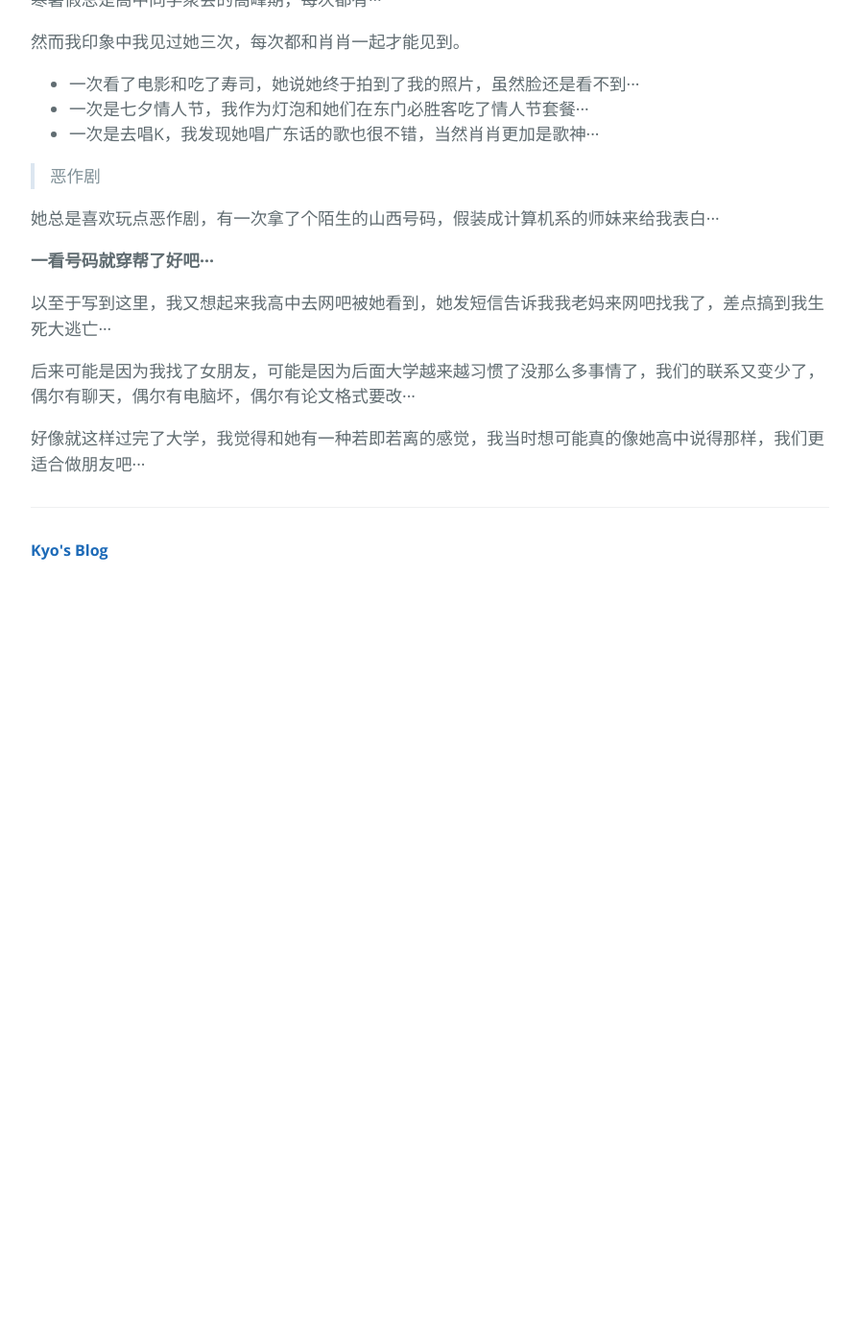
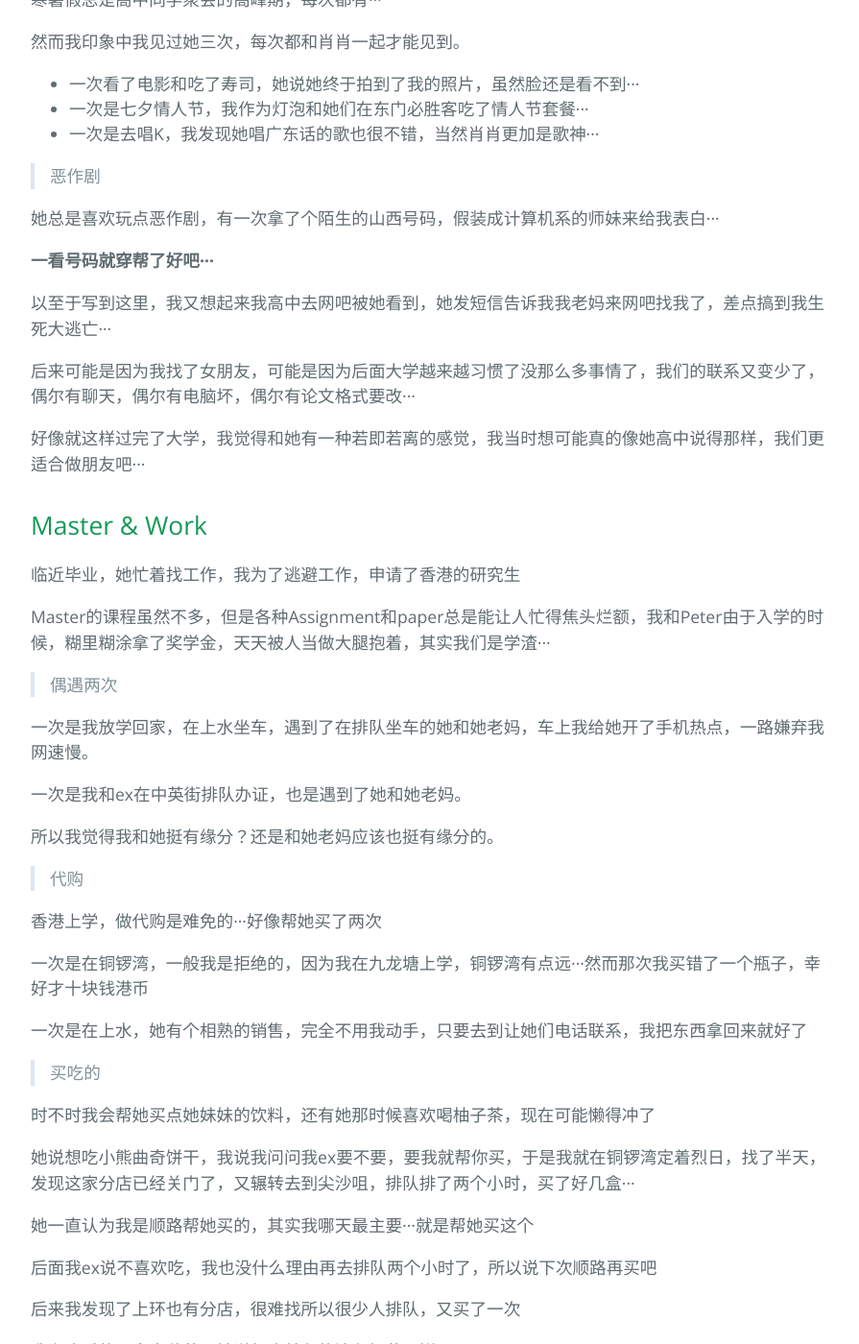
Before and after one commit to swhkyo/swhkyo.github.io, a Jekyll site: the page built from _posts/2017-08-25-history.md, in a window 1280 px wide and 1400 px high, scrolled down 3761 px. Shown: the whole window at 96% size, without its empty margins (192-1087 px from the left). Built offline with Jekyll 4.4.1, drawn with Linux system fonts in a browser that asks for light colours; before the commit the page ends 4378 px from its top, so only the background shows below that; some of the changed text lies outside the part shown.

Commit message:
update history part

```diff
--- a/_posts/2017-08-25-history.md
+++ b/_posts/2017-08-25-history.md
@@ -160,3 +160,91 @@ categories: jekyll update
 后来可能是因为我找了女朋友，可能是因为后面大学越来越习惯了没那么多事情了，我们的联系又变少了，偶尔有聊天，偶尔有电脑坏，偶尔有论文格式要改···
 
 好像就这样过完了大学，我觉得和她有一种若即若离的感觉，我当时想可能真的像她高中说得那样，我们更适合做朋友吧···
+
+## Master & Work ##
+
+临近毕业，她忙着找工作，我为了逃避工作，申请了香港的研究生
+
+Master的课程虽然不多，但是各种Assignment和paper总是能让人忙得焦头烂额，我和Peter由于入学的时候，糊里糊涂拿了奖学金，天天被人当做大腿抱着，其实我们是学渣···
+
+>偶遇两次
+
+一次是我放学回家，在上水坐车，遇到了在排队坐车的她和她老妈，车上我给她开了手机热点，一路嫌弃我网速慢。
+
+一次是我和ex在中英街排队办证，也是遇到了她和她老妈。
+
+所以我觉得我和她挺有缘分？还是和她老妈应该也挺有缘分的。
+
+>代购
+
+香港上学，做代购是难免的···好像帮她买了两次
+
+一次是在铜锣湾，一般我是拒绝的，因为我在九龙塘上学，铜锣湾有点远···然而那次我买错了一个瓶子，幸好才十块钱港币
+
+一次是在上水，她有个相熟的销售，完全不用我动手，只要去到让她们电话联系，我把东西拿回来就好了
+
+>买吃的
+
+时不时我会帮她买点她妹妹的饮料，还有她那时候喜欢喝柚子茶，现在可能懒得冲了
+
+她说想吃小熊曲奇饼干，我说我问问我ex要不要，要我就帮你买，于是我就在铜锣湾定着烈日，找了半天，发现这家分店已经关门了，又辗转去到尖沙咀，排队排了两个小时，买了好几盒···
+
+她一直认为我是顺路帮她买的，其实我哪天最主要···就是帮她买这个
+
+后面我ex说不喜欢吃，我也没什么理由再去排队两个小时了，所以说下次顺路再买吧
+
+后来我发现了上环也有分店，很难找所以很少人排队，又买了一次
+
+我上班后的那个中秋节，她说想吃美心的流心奶黄月饼。
+
+我也不知道这是什么鬼月饼，中英街售罄，香港售罄
+
+托中英街上班的朋友，天天问买不到
+
+自己每天下班去美心问，和我说要预售券(我买的到底是月饼还是限量版球鞋？？？)
+
+问同事，同事只有一张预售券，自己要用(我到底是不是在买预售的限量版球鞋？？？)
+
+上天都被我感动了？不，奇华被我感动了，出了同款奶黄月饼而且更好吃，那天我路过粉岭，看到就买下来了，也算是买到了哈哈，而且果然第二天就售罄。
+
+>我分手了
+
+我和ex有大半年没联系，拖下去也没什么意思，我发短信和ex说清楚，也不知道为什么，当即就和她说了。然后和她聊了半天
+
+那天晚上我打了一大段，写了又删了，内容大概是我想对她好我想追她
+
+**因为我刚正式分手所以说这些很奇怪，所以删了？**
+
+**还是我觉得她还是只把我当好朋友看，所以删了？**
+
+我只记得我最后用英语发出去的**I want treat you as better as I can.**
+
+她估计已经忘了这码事了吧
+
+## 跑步运动 ##
+
+她那时候很弱，穿个短袖在空调房呆一天都会不舒服，肩膀痛到要针灸
+
+我说你应该多运动，我可以带你一起跑步
+
+有次在海边跑，她穿的红色运动服，AD的运动长裤，黑色的NB-574
+
+跑完我们在海边散步，拍照，遇到了她们行的一个行长，去麦当劳吃了早餐，我推荐了吉士蛋麦满分走番茄酱，她一直吃到今天。
+
+有次在中学，跑完我们聊天聊到了高中，在人人乐后面的那条路上，我慢慢的陪她走回了家
+
+再后来她能自己跑到四五公里了，肩膀也好多了。
+
+那段时间我觉得她是对我有好感但是还是把我当朋友的。
+
+因为后来我约她跑步，她说在家跑，约她打羽毛球，她说和家人打。
+
+但是我觉得如果一个女生邀请男生去运动那真的是莫大的荣幸。
+
+>有一次
+
+她说她高中的ex来找她，想和她聊聊，那个大学时候分手的那个ex···
+
+“千万别去，他肯定是来找你复合的”
+
+其实我是担心她去见的···
```
